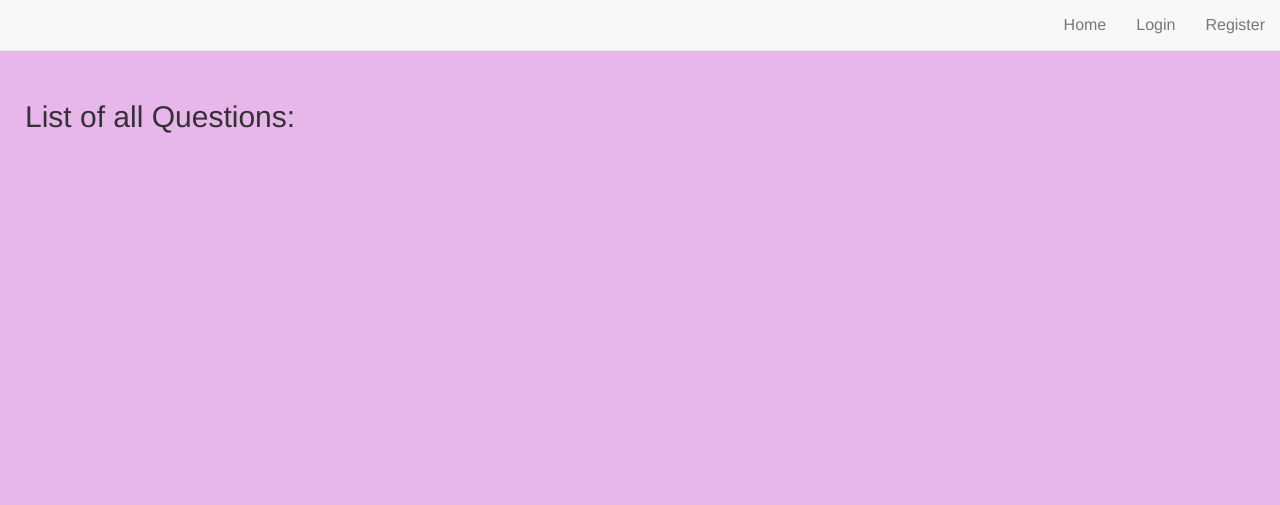
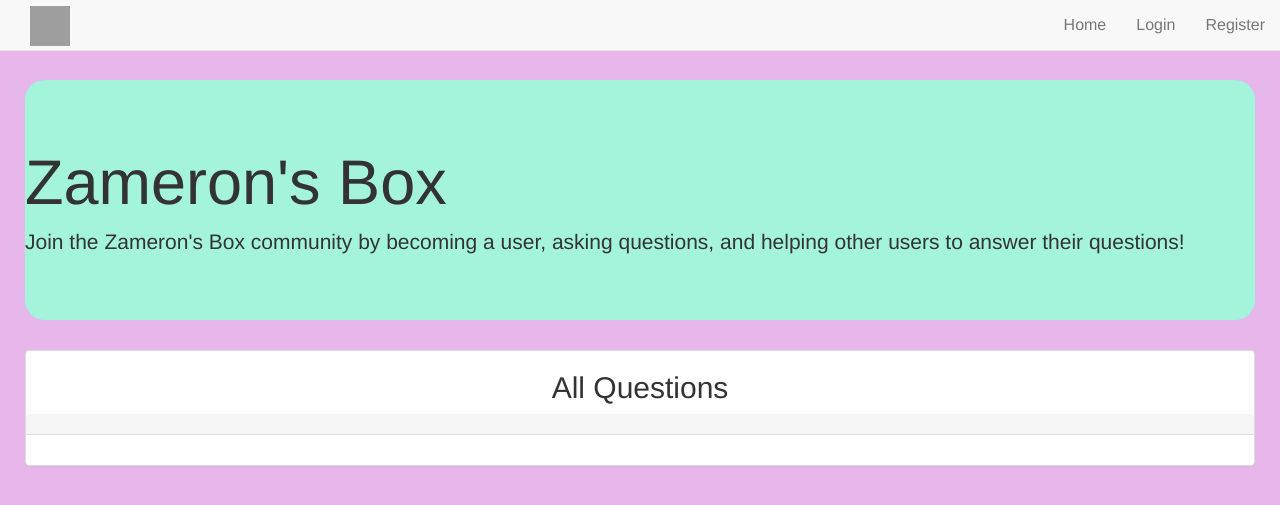
Before and after one commit to zameron/question-box, a Django app: page /stack/ in a window 1280 px wide. Shown: the top 505 px of the page. Run offline with Django 3.2, Linux system fonts and the light colour scheme; data that the repository does not hold is empty; some libraries are stand-ins or nearby versions; grey boxes are pictures that could not be loaded.

Commit message:
heroku boyyssss

```diff
--- a/questionbox/settings.py
+++ b/questionbox/settings.py
@@ -45,7 +45,7 @@ INSTALLED_APPS = [
 
 REST_FRAMEWORK = {
    'DEFAULT_PERMISSION_CLASSES': ('rest_framework.permissions.AllowAny',),
-   'PAGE_SIZE': 1000
+   'PAGE_SIZE': 100
 }
 
 
--- a/stack/static/css/base.css
+++ b/stack/static/css/base.css
@@ -1,9 +1,19 @@
 body{
     background-color: #e7b6ea;
     margin-left: 25px;
+    margin-right: 25px;
+
 }
 
 #bs-navbar-collapse-1{
     color:#ffffff;
     border-radius:0;
 }
+
+img{
+    position: relative;
+    top: 6px;
+    width: 40px;
+    height: 40px;
+
+}
--- a/stack/static/css/stack.css
+++ b/stack/static/css/stack.css
@@ -1,10 +1,14 @@
-a {
+a{
     color: #413442;
     font-size: 16px;
     float: center;
 }
 
-#allQuestions{
-    position: absolute;
-    left: 400px;
+h2{
+    text-align: center;
 }
+
+.jumbotron{
+    border-radius: 20px;
+    background-color: #a4f4dc;
+}
--- a/stack/static/js/stack.js
+++ b/stack/static/js/stack.js
@@ -27,12 +27,15 @@ $.ajaxSetup({
 });
 
 function testQuestion(){
-   var $stuff = $("<ol>")
+   var $stuff = $("<p>")
    jQuery.ajax("/api/questions/").done(function(results){
        var questionStuff = results.results
        for(var i = 0; i < questionStuff.length; i++){
            var address = '/stack/questions/' + questionStuff[i]['id']
-           $stuff.html($stuff.html()+ "<a href='" + address + "'>" + questionStuff[i]['title'] + "</a><br>" + '<ul><li>' + questionStuff[i]['description'] + "</li></ul>")
+           $stuff.html($stuff.html()+ "<div class='panel panel-default'><a href='" +
+                                    address + "'>" + questionStuff[i]['title'] +
+                                    "</a><br>" + questionStuff[i]['description'] + "<br>"+
+                                    questionStuff[i]['created'].substring(0, 10) + "<div>")
        }
        $("#allQuestions").append($stuff)
    })
--- a/stack/templates/base.html
+++ b/stack/templates/base.html
@@ -8,27 +8,34 @@
         <link rel="stylesheet" href="//maxcdn.bootstrapcdn.com/bootstrap/3.2.0/css/bootstrap.min.css">
 
         <link rel="stylesheet" href="{% static 'css/base.css' %}">
-
+        <link rel='icon' href='http://asset.zcache.com/assets/graphics/z4/uniquePages/zLogoDownload/logos/circleZ_black.png' type='image/png'/>
         {% block styleblock %}{% endblock %}
 
     </head>
     <body>
         <nav class="navbar navbar-default navbar-fixed-top">
+
             <div class="container-fluid">
+
               <div class="navbar-header">
+
                 <button type="button" class="navbar-toggle collapsed" data-toggle="collapse" data-target="#bs-example-navbar-collapse-1" aria-expanded="false">
                   <span class="sr-only">Toggle navigation</span>
-                  <span class="icon-bar"></span>
+                  <span class="icon-bar">
+                  </span>
                   <span class="icon-bar"></span>
                   <span class="icon-bar"></span>
                 </button>
+
                 <a class="navbar-brand" href=""></a>
               </div>
 
               <div class="collapse navbar-collapse" id="bs-navbar-collapse-1">
                   {% if request.user.is_authenticated %}
-                  <p class="navbar-text navbar-right">Signed in as <a href="" class="navbar-link">{{request.user.username}}</a></p>
+                  <p class="navbar-text navbar-right">Signed in as <a href="{% url 'user_profile' %}" class="navbar-link">{{request.user.username}}</a></p>
                   {% endif %}
+                  <a href="{% url 'index' %}"><img src='http://asset.zcache.com/assets/graphics/z4/uniquePages/zLogoDownload/logos/circleZ_black.png'></a>
+
                 <ul class="nav navbar-nav navbar-right">
                   <li><a href="{% url 'index' %}">Home</a></li>
                   {% if request.user.is_anonymous %}
--- a/stack/templates/question_list.html
+++ b/stack/templates/question_list.html
@@ -8,9 +8,21 @@
 {% block content %}
 
 <br><br><br><br>
-<h2>List of all Questions:</h2>
 
-<div id='allQuestions'></div>
+<div class="jumbotron">
+ <h1>Zameron's Box</h1>
+ <p>Join the Zameron's Box community by becoming a user, asking questions, and helping other users to answer their questions!</p>
+</div>
+
+
+<div class="panel panel-default"><h2>All Questions</h2>
+ <div class="panel-heading"  id='allQuestions'></div>
+ <div class="panel-body" >
+ </div>
+</div>
+
+
+
 
 <script src="https://ajax.googleapis.com/ajax/libs/jquery/3.1.0/jquery.min.js"></script>
 <script src="https://maxcdn.bootstrapcdn.com/bootstrap/3.3.7/js/bootstrap.min.js"
--- a/stack/views.py
+++ b/stack/views.py
@@ -25,7 +25,7 @@ class OwnersViewSet(viewsets.ModelViewSet):
 
 class QuestionsViewSet(viewsets.ModelViewSet):
 
-    queryset = Question.objects.all().order_by('created')
+    queryset = Question.objects.all().order_by('-created')
     serializer_class = QuestionSerializer
 
 
```
Also changed, not shown: stack/static/css/profile.css (+48 -3 lines), stack/static/css/question_view.css (+20 -12 lines), stack/static/js/TESTTTTTTT.js (+9 -0 lines), stack/static/js/profile.js (+16 -1 lines), stack/templates/profile.html (+36 -10 lines), stack/templates/question_view.html (+6 -9 lines), stack/migrations/0001_initial.py (added), stack/migrations/0002_remove_answer_userlist.py (added), stack/migrations/__init__.py (added).
